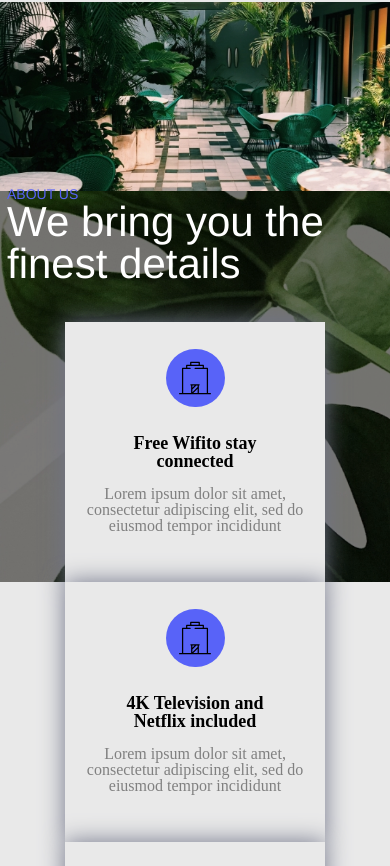
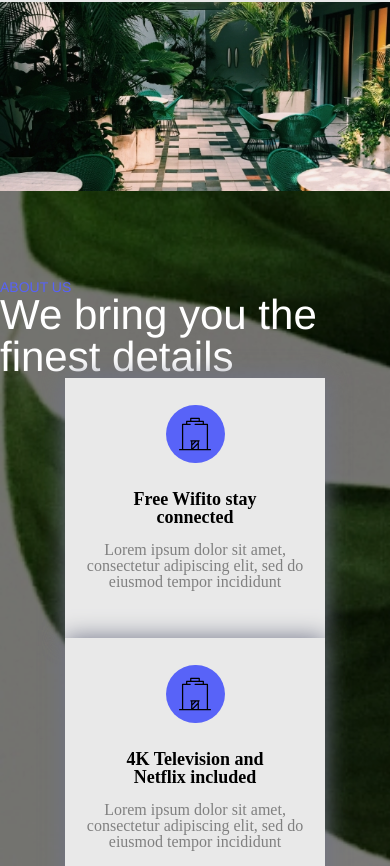
Before and after one commit to edoinjp/lesson10, a plain HTML site: page index.html in a window 390 px wide. Shown: the part 1186-2052 px from the top of the page. Drawn offline with Linux system fonts and the light colour scheme.

Commit message:
Update responsive.css

```diff
--- a/css/responsive.css
+++ b/css/responsive.css
@@ -39,7 +39,7 @@
   }
   .botom-info {
     max-width: 100%;
-    margin: 0 auto;
+    margin-left: auto;
   }
   .bimg {
     max-width: 100%;
@@ -56,12 +56,10 @@
   .top-img {
     display: flex;
     justify-content: center;
+    height: auto;
   }
   .img2 {
     margin-left: 16px;
-  }
-  .section2 {
-    margin-bottom: 20px;
   }
   .section2 {
     height: auto;
@@ -70,9 +68,10 @@
     display: flex;
     justify-content: center;
     margin: 0 auto;
+    height: auto;
   }
-
-  .bottom {
-    padding-top: 20px;
+  .botom-info {
+    width: 100%;
+    height: auto;
   }
 }
```
